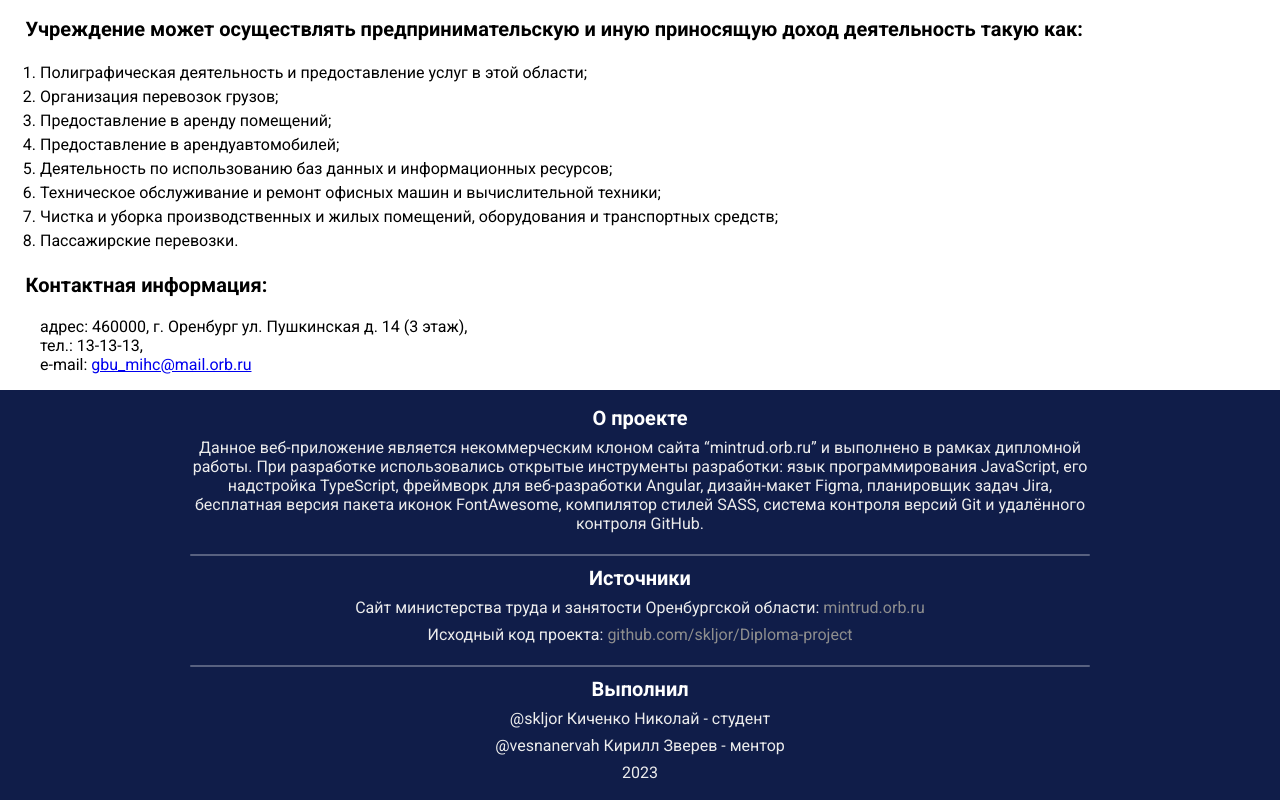
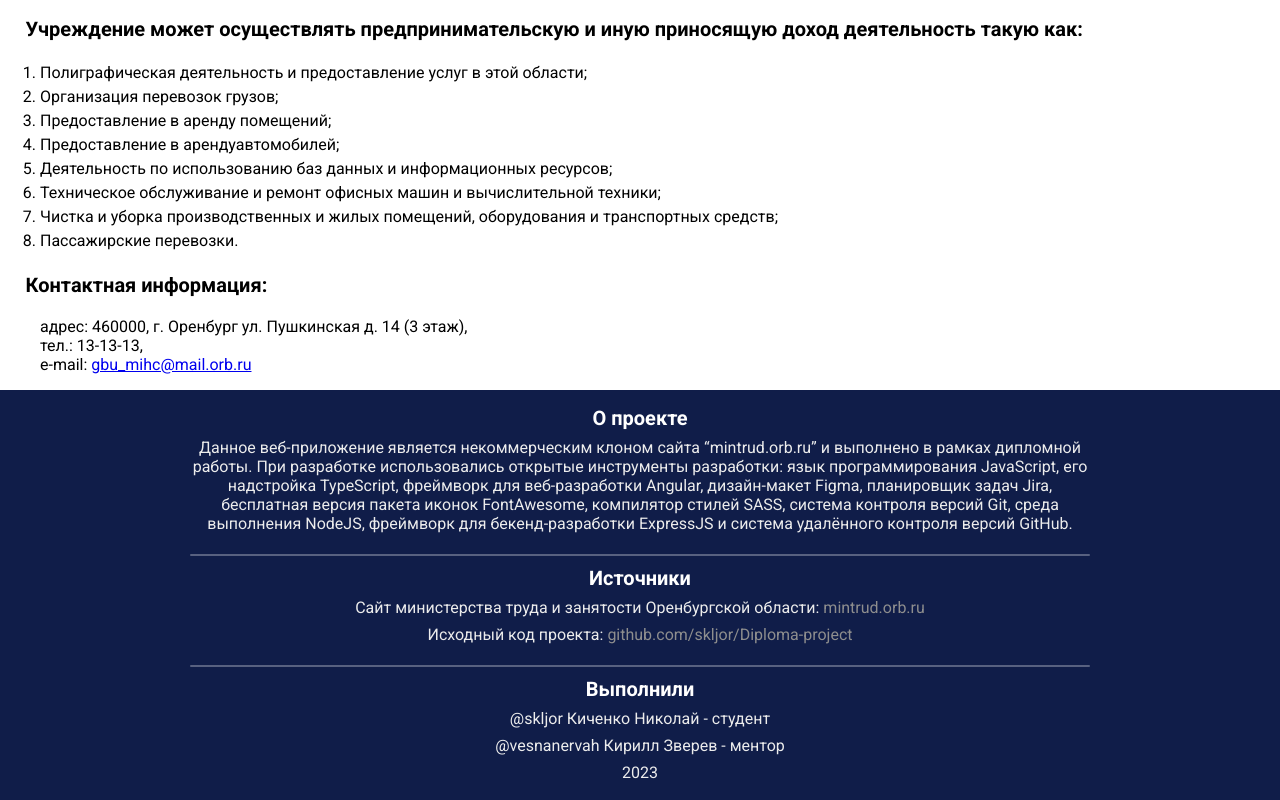
Before and after one commit to skljor/Diploma-project, an Angular app in the folder client/: page /about in a window 1280 px wide. Shown: the part 970-1770 px from the top of the page. Built offline with nearby package versions, Linux system fonts and the light colour scheme.

Commit message:
feat: update footer according to new stack (#14)

```diff
--- a/client/src/app/footer/footer.component.html
+++ b/client/src/app/footer/footer.component.html
@@ -7,7 +7,8 @@
       Данное веб-приложение является некоммерческим клоном сайта “mintrud.orb.ru” и выполнено в рамках дипломной работы.
       При разработке использовались открытые инструменты разработки: язык программирования JavaScript, его надстройка
       TypeScript, фреймворк для веб-разработки Angular, дизайн-макет Figma, планировщик задач Jira, бесплатная версия пакета
-      иконок FontAwesome, компилятор стилей SASS, система контроля версий Git и удалённого контроля GitHub.
+      иконок FontAwesome, компилятор стилей SASS, система контроля версий Git, среда выполнения NodeJS, фреймворк для бекенд-разработки
+      ExpressJS и система удалённого контроля версий GitHub.
     </p>
     <span class="footer__line"></span>
   </section>
@@ -31,7 +32,7 @@
   </section>
   <section class="footer__author">
     <h3 class="footer__header">
-      Выполнил
+      Выполнили
     </h3>
     <p class="footer__p">
       @skljor Киченко Николай - студент
```
